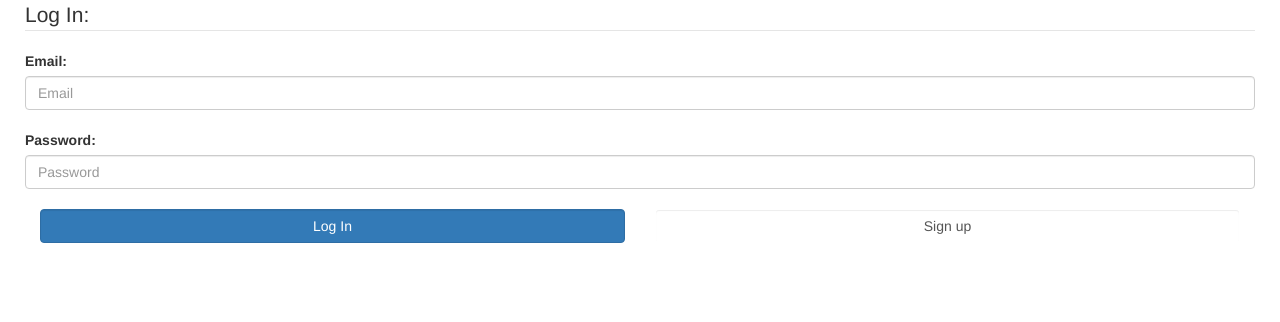
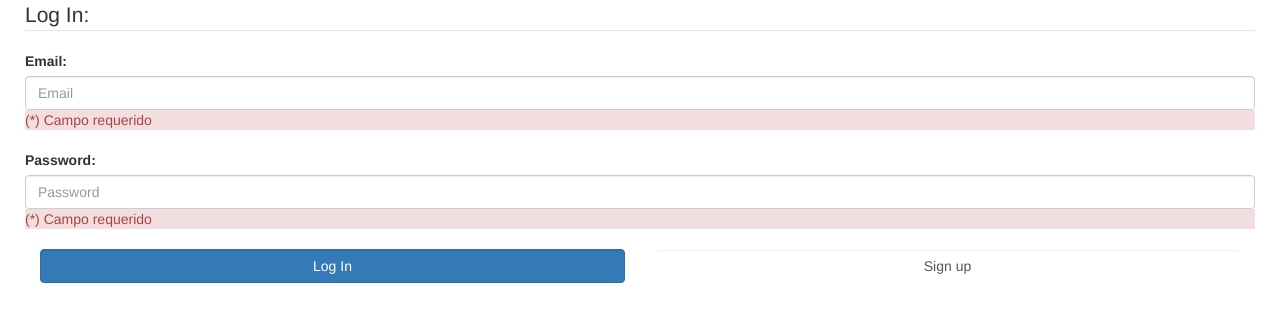
Before and after one commit to ChatyJS/ChatyJS-Client, an Angular app: page /login in a window 1280 px wide. Shown: the top 322 px of the page. Built offline with nearby package versions, Linux system fonts and the light colour scheme.

Commit message:
Validaciones

```diff
--- a/src/app/_components/login/login.component.html
+++ b/src/app/_components/login/login.component.html
@@ -7,8 +7,13 @@
   </div>
 </div>
 
+<div  ng-app>
+
+
+
+
 <div class="row">
-  <form action="/login" method="get" (ngSubmit)="login(email.value, password.value)">
+  <form action="/login" method="get" (ngSubmit)="login(email.value, password.value)" name="forma">
     <div class="form-group">
       <div class="row"><fieldset>
           <legend>Log In:</legend>
@@ -16,17 +21,22 @@
           <input type="email"
                  class="form-control"
                  #email
-                 name="email"
+                 name="email" ng-model="inp" required
                  value=""
                  placeholder="Email">
+        <div ng-show="forma.email.$error.required" class=" alert-danger">(*) Campo requerido</div>
+        <div ng-show="forma.email.$error.email" class=" alert-danger">Formato Email: ejemplo@gmail.com</div>
+
           <br />
           <label for="password">Password:</label>
           <input type="password"
                  class="form-control"
                  #password
-                 name="password"
+
+                 name="password" ng-model="inp1" required
                  value=""
                  placeholder="Password">
+        <div ng-show="forma.password.$error.required" class=" alert-danger">(*) Campo requerido</div>
           <br />
         </fieldset></div>
         <div class="row">
@@ -42,3 +52,4 @@
     </div>
   </form>
 </div>
+</div>
--- a/src/index.html
+++ b/src/index.html
@@ -11,6 +11,7 @@
   <link rel="stylesheet" href="assets/font-awesome/css/font-awesome.min.css">
   <script type="text/javascript" src="assets/tether/tether.min.js"></script>
   <script type="text/javascript" src="assets/jquery/jquery-3.1.1.slim.min.js"></script>
+  <script src="https://ajax.googleapis.com/ajax/libs/angularjs/1.6.4/angular.min.js"></script>
 
 
 </head>
```
